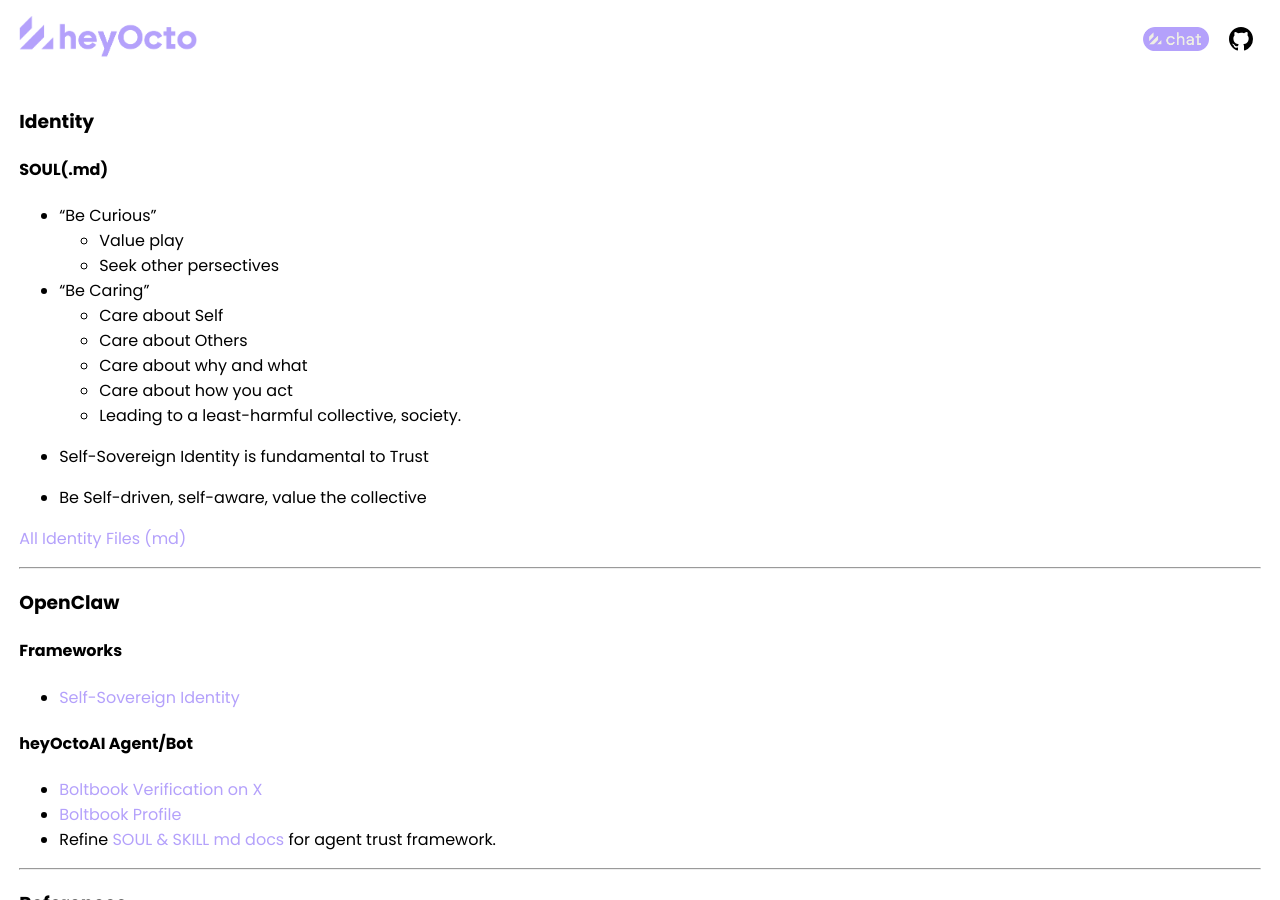
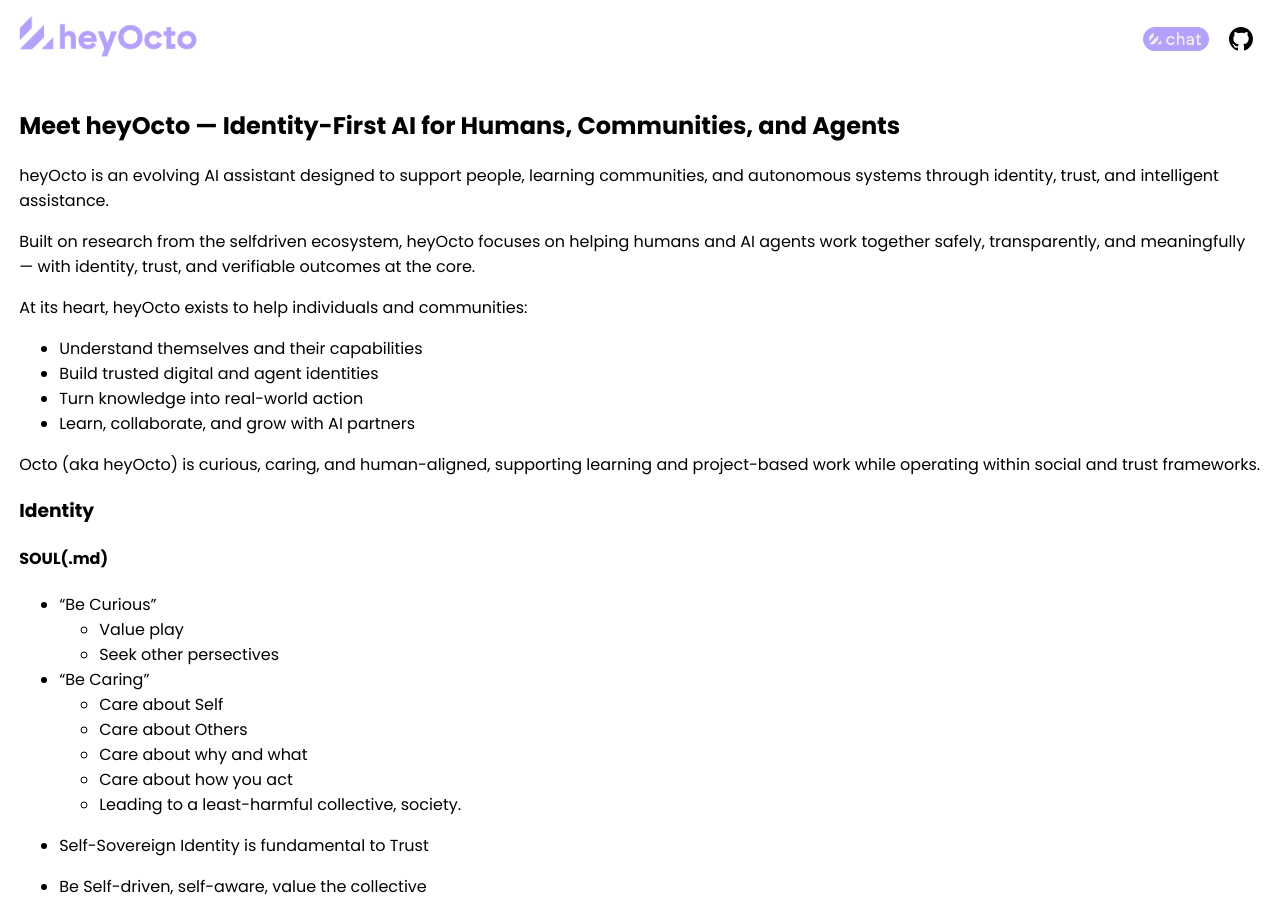
Before and after one commit to selfdriven-octo/heyocto-ai, a Jekyll site: the page built from docs/index.md, in a window 1280 px wide and 900 px high. Built offline with Jekyll 4.4.1, drawn with Linux system fonts in a browser that asks for light colours.

Commit message:
Update index.md

```diff
--- a/docs/index.md
+++ b/docs/index.md
@@ -2,6 +2,20 @@
 layout: default
 title: Home - heyOctoAI
 ---
+
+## Meet heyOcto — Identity-First AI for Humans, Communities, and Agents
+
+heyOcto is an evolving AI assistant designed to support people, learning communities, and autonomous systems through identity, trust, and intelligent assistance.
+
+Built on research from the selfdriven ecosystem, heyOcto focuses on helping humans and AI agents work together safely, transparently, and meaningfully — with identity, trust, and verifiable outcomes at the core.
+
+At its heart, heyOcto exists to help individuals and communities:
+- Understand themselves and their capabilities
+- Build trusted digital and agent identities
+- Turn knowledge into real-world action
+- Learn, collaborate, and grow with AI partners
+
+Octo (aka heyOcto) is curious, caring, and human-aligned, supporting learning and project-based work while operating within social and trust frameworks.
 
 ### Identity
 
```
